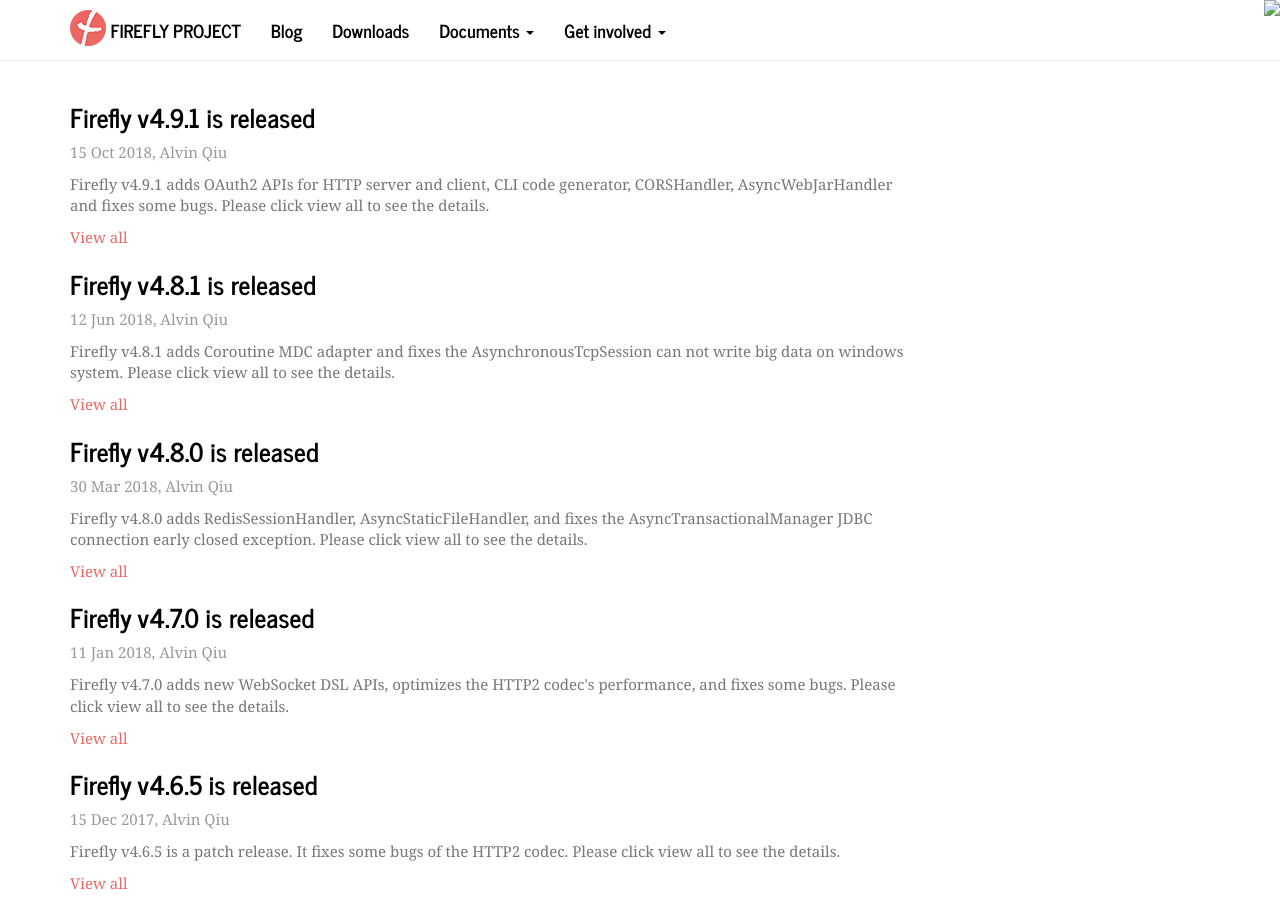
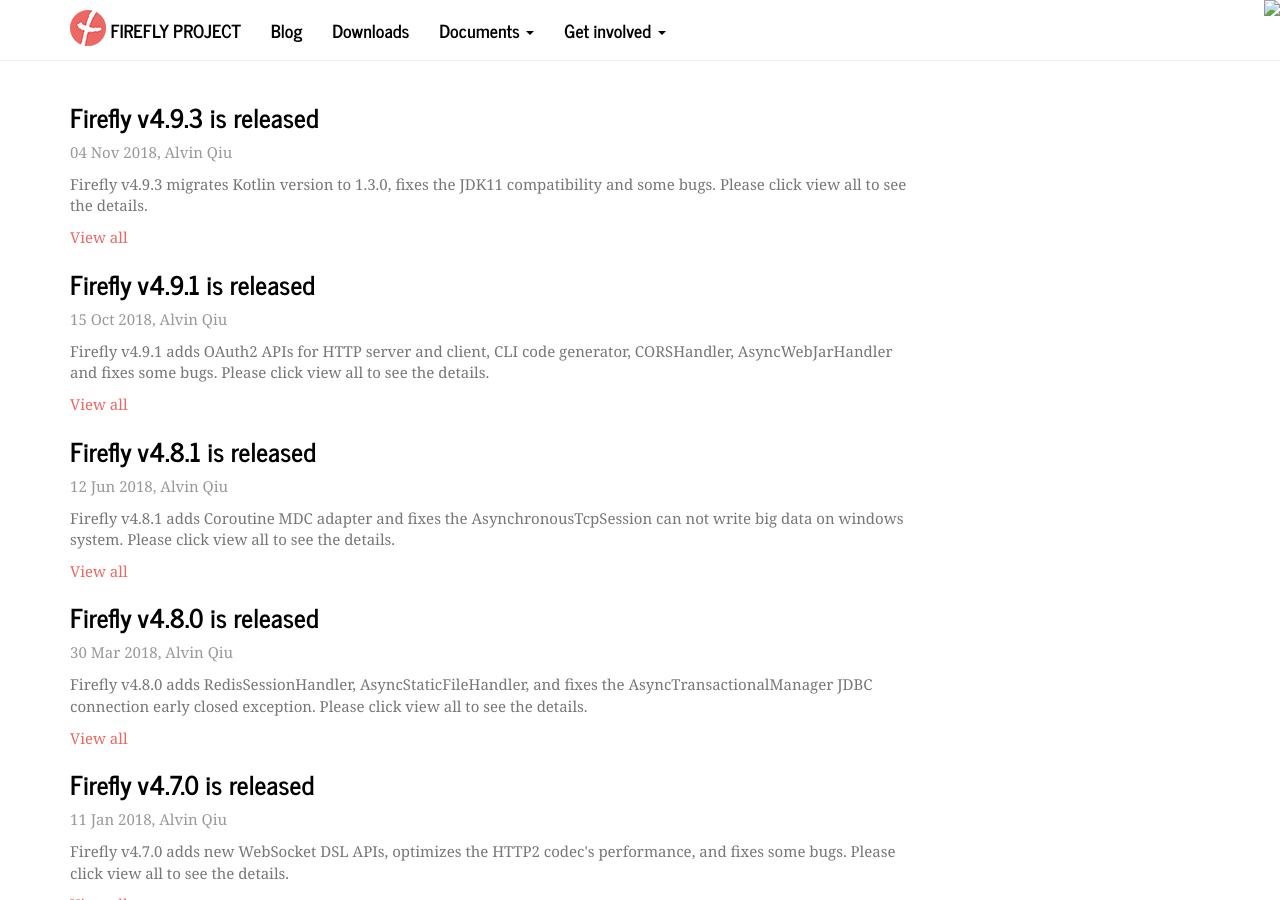
Before and after one commit to hypercube1024/firefly, a Jekyll site: the page built from blog/index.html, in a window 1280 px wide and 900 px high. Built offline with Jekyll 4.4.1, drawn with Linux system fonts in a browser that asks for light colours; the list of posts is cut into pages by our own code.

Commit message:
[doc]: 4.9.3 release

```diff
--- a/_data/global.yml
+++ b/_data/global.yml
@@ -1,4 +1,4 @@
 downloadURL : https://github.com/hypercube1024/firefly
 githubURL : https://github.com/hypercube1024/firefly
 qqgroupURL : http://qgc.qq.com/4691508
-releaseVersion : 4.9.2
+releaseVersion : 4.9.3
--- /dev/null
+++ b/_posts/2018-11-05-firefly-4.9.3-release.md
@@ -0,0 +1,19 @@
+---
+
+category : release
+title: Firefly v4.9.3 is released
+date: "2018-11-05 00:00:00 +0800"
+author: Alvin Qiu
+excerpt: Firefly v4.9.3 migrates Kotlin version to 1.3.0, fixes the JDK11 compatibility and some bugs.  Please click view all to see the details.
+
+---
+<p class="text-muted"> {{ page.date | date_to_string }}, {{ page.author }}</p>
+
+Firefly v4.9.3 updates Kotlin version to 1.3.0, fixes the JDK11 compatibility and some bugs.
+
+The Kotlin 1.3.0 coroutine removes the experimental package name, and we can use the IntelliJ IDEA Kotlin migration tools to rename the experimental package name when you update Firefly to 4.9.3.
+
+Update log:
+1. Migrates Kotlin version to 1.3.0.
+2. Fix the JDK11 compatibility.
+3. Fix the flex stream header data error.
```
